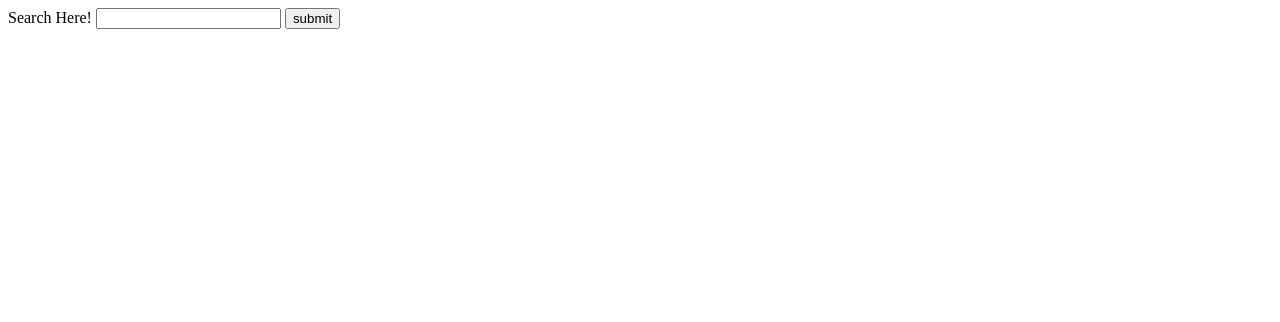
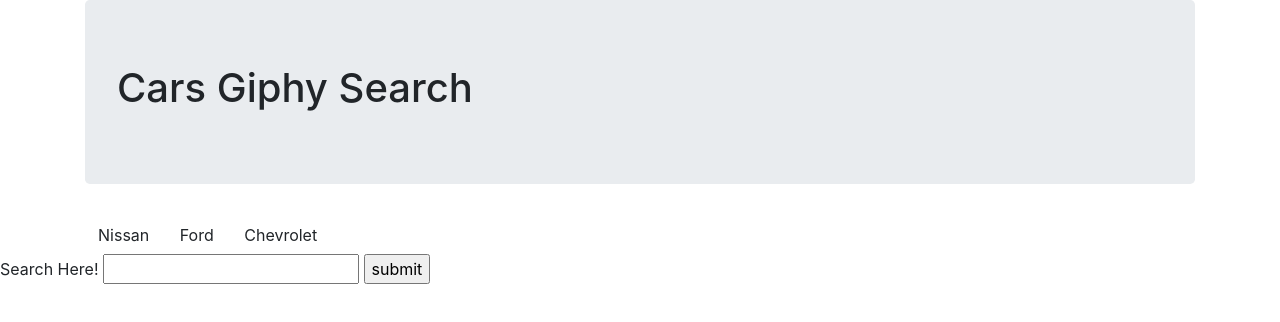
Before and after one commit to jcqlng/GifTastic, a plain HTML site: page index.html in a window 1280 px wide. Drawn offline with nearby package versions, Linux system fonts and the light colour scheme; files that its build step writes are made by us from their sources; files whose address does not match are found by name.

Commit message:
added containers around the buttons and jumbotron

```diff
--- a/index.html
+++ b/index.html
@@ -6,8 +6,25 @@
         <!--Scripts-->
         <link rel="stylesheet" type="text/css" href="style.css">
         <script src="https://code.jquery.com/jquery-3.5.1.min.js" integrity="sha256-9/aliU8dGd2tb6OSsuzixeV4y/faTqgFtohetphbbj0=" crossorigin="anonymous"></script>
+        <link href="https://fonts.googleapis.com/css?family=Bad+Script" rel="stylesheet">
+        <link rel="stylesheet" href="https://stackpath.bootstrapcdn.com/bootstrap/4.4.1/css/bootstrap.min.css" integrity="sha384-Vkoo8x4CGsO3+Hhxv8T/Q5PaXtkKtu6ug5TOeNV6gBiFeWPGFN9MuhOf23Q9Ifjh" crossorigin="anonymous">
     </head>
     <body>
+        <div class="container">
+            <div class="jumbotron">
+                <h1>Cars Giphy Search</h1>
+            </div>
+        </div>
+        <div class="container">
+            <div class="row">
+                <div class="col-md-12" id="display-buttons">
+                    <button class="btn btn-default" id="input" data-name="Nissan">Nissan</button>
+                    <button class="btn btn-default" id="input" data-name="Ford">Ford</button>
+                    <button class="btn btn-default" id="input" data-name="Chevrolet">Chevrolet</button>
+                </div>
+            </div>
+        </div>
+
         <!--Button Area-->
         <div id="button-area"></div>
             <!--Search form-->
```
